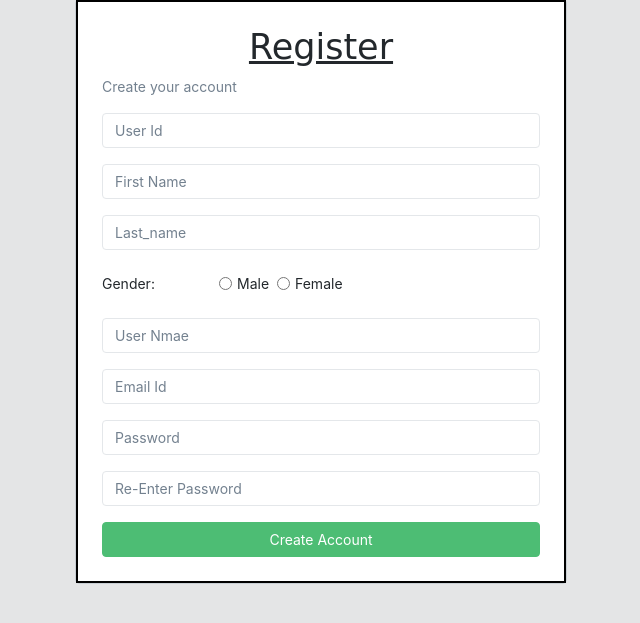
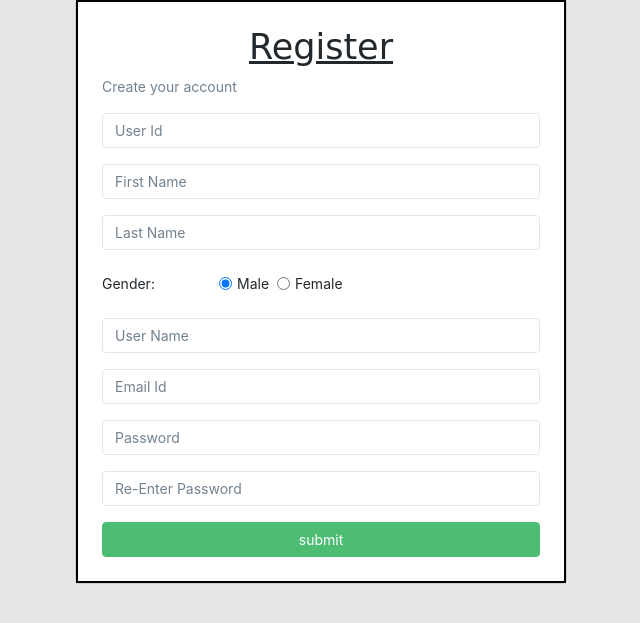
Before and after one commit to mistryakshay16/Message_System, a PHP site: page /ragister.php in a window 1280 px wide. Shown: the part 97-720 px from the top of the page, without its empty margins (319-959 px from the left). Run offline with PHP 8.4, Linux system fonts and the light colour scheme.

Commit message:
Add files via upload

```diff
--- a/ragister.php
+++ b/ragister.php
@@ -2,18 +2,18 @@
 include ('connection.php');
 
 if (isset($_POST['submit'])) {
-  $USR_ID = $_POST['user_id'];
-  $FST_NAME =  $_POST['first_name'];
-  $LST_NAME =  $_POST['last_name'];
-  $GENDER =  $_POST['gender'];
-  $USR_NAME = $_POST['user_name'];
-  $EMAIL = $_POST['email'];
-  $PASSWORD = $_POST['password'];
-  $query=mysqli_query($conn,"call INSERT('$USR_ID','$FST_NAME','$LST_NAME','$GENDER','$GENDER','$USR_NAME','$EMAIL','$PASSWORD')");
+   $USR_ID = $_POST['USR_ID'];
+   $FST_NAME =  $_POST['FST_NAME'];
+   $LST_NAME =  $_POST['LST_NAME'];
+   $GENDER =  $_POST['GENDER'];
+   $USR_NAME = $_POST['USR_NAME'];
+   $EMAIL = $_POST['EMAIL'];
+   $PASSWORD = $_POST['PASSWORD'];
+  $query=mysqli_query($conn,"call register('$USR_ID','$FST_NAME','$LST_NAME','$GENDER','$USR_NAME','$EMAIL','$PASSWORD')");
+
   if($query)
   {
-    echo "<script>alert('Sucuccesfully');</script>";
-    //header("location:login.php");
+    header("location:login.php");
   }
   else
   {
@@ -45,44 +45,44 @@ if (isset($_POST['submit'])) {
             <div class="col-md-6 col-sm-12">
                 <div class="card mx-4">
                     <div class="card-body p-4">
-                        <form method="POST" action="ragister.php" class="RegistrationForm" name="RegistrationForm" id="RegistrationForm">
+                        <form method="POST" class="RegistrationForm" name="RegistrationForm" id="RegistrationForm">
                             <h1 class="heading">Register</h1>
                             <p class="text-muted">Create your account</p>
                             <div class="input-group mb-3">
-                                <input class="form-control" type="text" placeholder="User Id" name="user_id" id="user_id" required maxlength="15">
+                                <input class="form-control" type="text" placeholder="User Id" name="USR_ID" id="user_id" required maxlength="15">
                             </div>
                             <div class="input-group mb-3">
-                                <input class="form-control" type="text" placeholder="First Name" name="first_name" id="first_name" required>
+                                <input class="form-control" type="text" placeholder="First Name" name="FST_NAME" id="first_name" required>
                             </div>
                             <div class="input-group mb-3">
-                                <input class="form-control" type="text" placeholder="Last_name" name="last_name" id="last_name" required>
+                                <input class="form-control" type="text" placeholder="Last Name" name="LST_NAME" id="last_name" required>
                             </div>
                             <div class="form-group row">
                                 <label class="col-md-3 col-sm-12 col-form-label">Gender:</label>
                                 <div class="col-md-9 col-form-label">
                                     <div class="form-check form-check-inline mr-1">
-                                        <input class="form-check-input" type="radio" value="Male" name="gender">
+                                        <input class="form-check-input" type="radio" value="Male" name="GENDER" checked>
                                         <label class="form-check-label" for="male">Male</label>
                                     </div>
                                     <div class="form-check form-check-inline mr-1">
-                                        <input class="form-check-input" type="radio" value="Female" name="gender">
+                                        <input class="form-check-input" type="radio" value="Female" name="GENDER">
                                         <label class="form-check-label" for="female">Female</label>
                                     </div>
                                 </div>
                             </div>
                             <div class="input-group mb-3">
-                                <input class="form-control" type="text" placeholder="User Nmae" name="user_name" id="user_name" required>
+                                <input class="form-control" type="text" placeholder="User Name" name="USR_NAME" id="user_name" required>
                             </div>
                             <div class="input-group mb-3">
-                                <input class="form-control" type="email" placeholder="Email Id" name="email" id="email" required>
+                                <input class="form-control" type="email" placeholder="Email Id" name="EMAIL" id="email" required>
                             </div>
                             <div class="input-group mb-3">
-                                <input class="form-control" type="password" placeholder="Password" name="password" id="password" required>
+                                <input class="form-control" type="password" placeholder="Password" name="PASSWORD" id="password" required>
                             </div>
                             <div class="input-group mb-3">
                                 <input class="form-control" type="password" placeholder="Re-Enter Password" name="Confirm_password" id="Confirm_password" required>
                             </div>
-                            <input class="btn btn-block btn-success" type="submit" value="Create Account" name="submit" id="submit">
+                            <input class="btn btn-block btn-success" type="submit" value="submit" name="submit" id="submit">
                         </form>
                     </div>
                 </div>
```
Also changed, not shown: msg_system.sql (+11 -9 lines).
